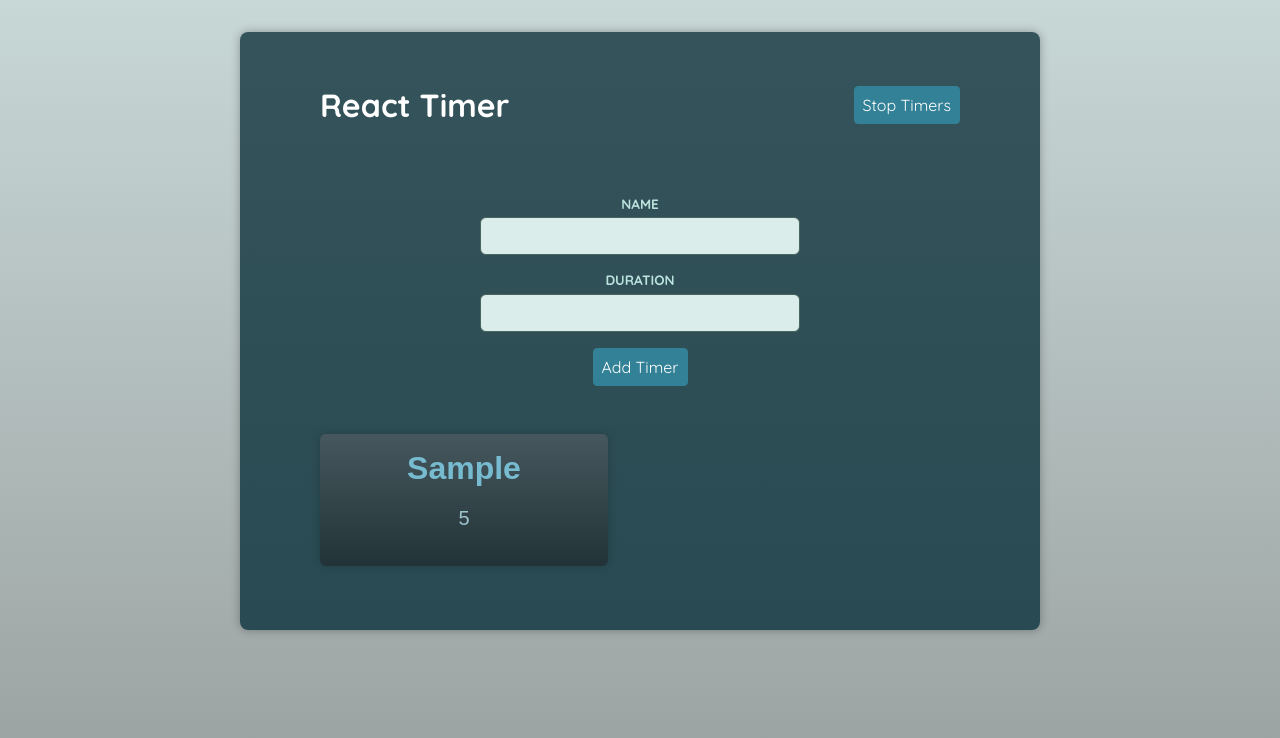
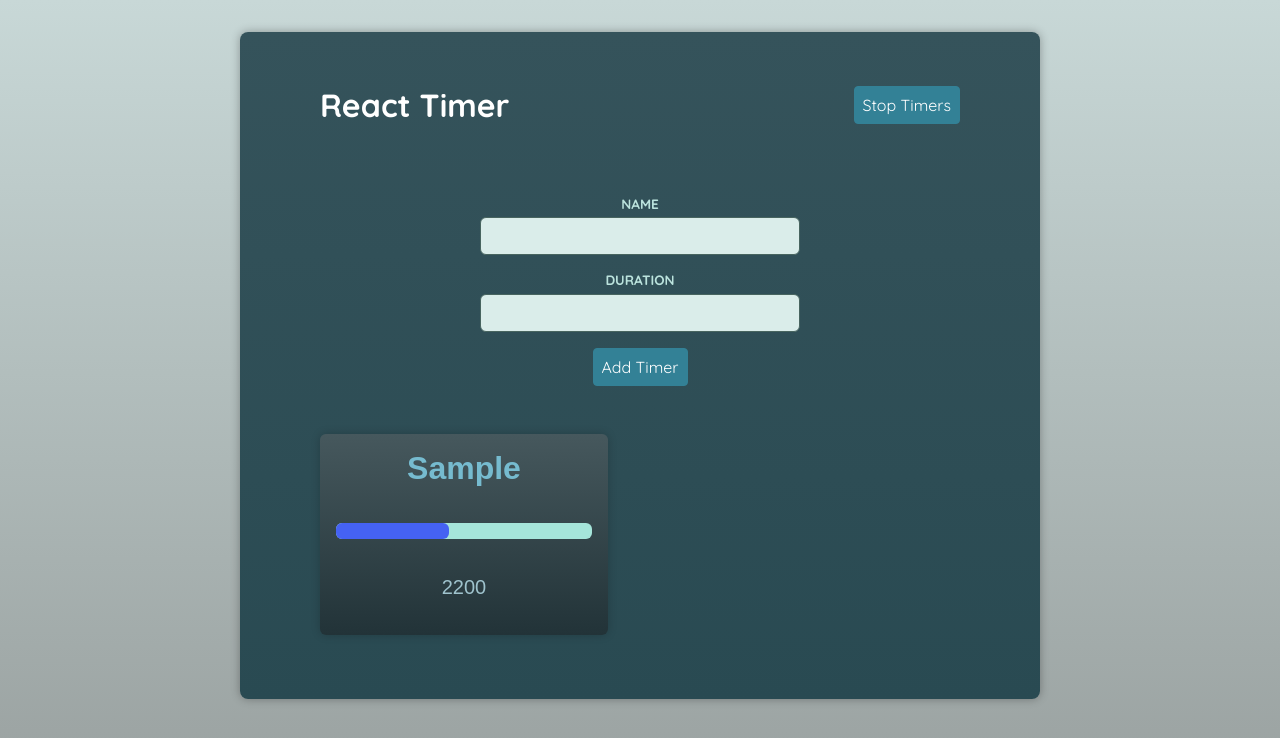
Before and after one commit to swaminaing/timer, a React (Vite) app: page / in a window 1280 px wide. Both pictures are taken after typing "Sample", "5" into the empty fields and a click on the button "Add Timer". Shown: the top 738 px of the page. Built offline with nearby package versions, Linux system fonts and the light colour scheme; a web font is replaced by a local one.

Commit message:
complete timer app

```diff
--- a/src/components/Timer.tsx
+++ b/src/components/Timer.tsx
@@ -1,12 +1,38 @@
+import { useEffect, useRef, useState } from 'react'
 import Container from './UI/Container'
-import { type Timer as TimerProps } from './store/timers-context'
-
+import { useTimersContext, type Timer as TimerProps } from './store/timers-context'
 
 const Timer = ({name, duration}: TimerProps) => {
+  const interval = useRef<number | null>(null);
+  const [remainingTime, setRemainingTime] = useState(duration * 1000);
+  const {isRunning} = useTimersContext();
+
+  if(remainingTime <= 0 && interval.current){
+    clearInterval(interval.current);
+  }
+
+  useEffect(() => {
+    let timer: number;
+    if(isRunning){
+     timer = setInterval(() => {
+        setRemainingTime(prevTime => prevTime - 50)
+      }, 50);
+
+      interval.current = timer;
+    }else if(interval.current){
+      clearInterval(interval.current);
+    }
+
+    return () => clearInterval(timer);
+  }, [isRunning])
+
+  const formattedRemainingTime = (remainingTime / 1000) * 1000;
+
   return (
     <Container as="article">
         <h2>{name}</h2>
-        <p>{duration}</p>
+        <p><progress max={duration * 1000} value={remainingTime} /></p>
+        <p>{formattedRemainingTime}</p>
     </Container>
   )
 }
```
